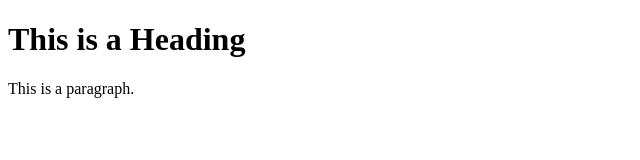
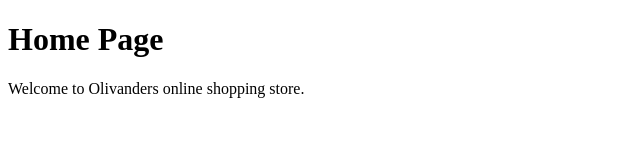
Before and after one commit to y13uc205/shopping_cart, a plain HTML site: page index.html in a window 1280 px wide. Shown: the whole page, without its empty margins (0-640 px from the left). Drawn offline with Linux system fonts and the light colour scheme.

Commit message:
Update index.html

```diff
--- a/index.html
+++ b/index.html
@@ -7,8 +7,8 @@
 </head>
 <body>
 
-<h1>This is a Heading</h1>
-<p>This is a paragraph.</p>
+<h1>Home Page</h1>
+<p>Welcome to Olivanders online shopping store.</p>
 
 </body>
 </html>
```
